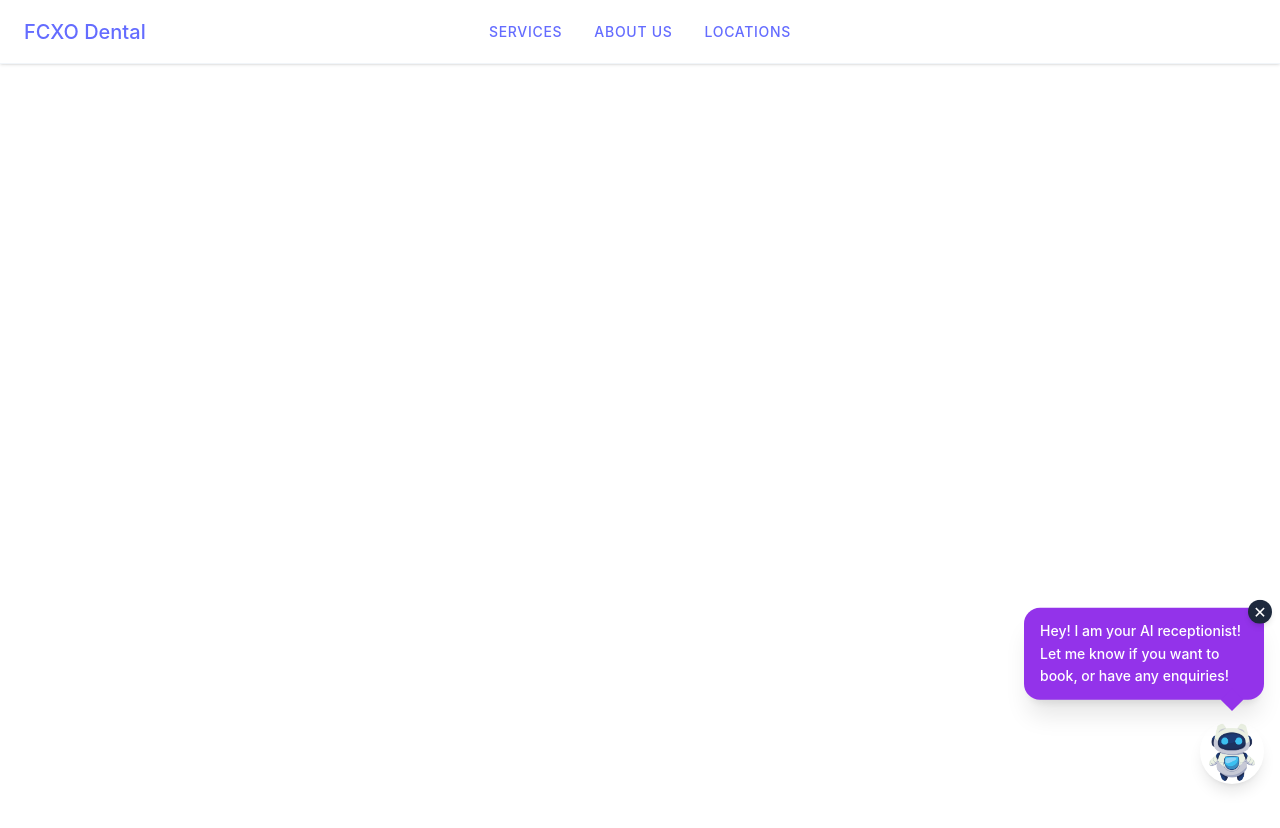
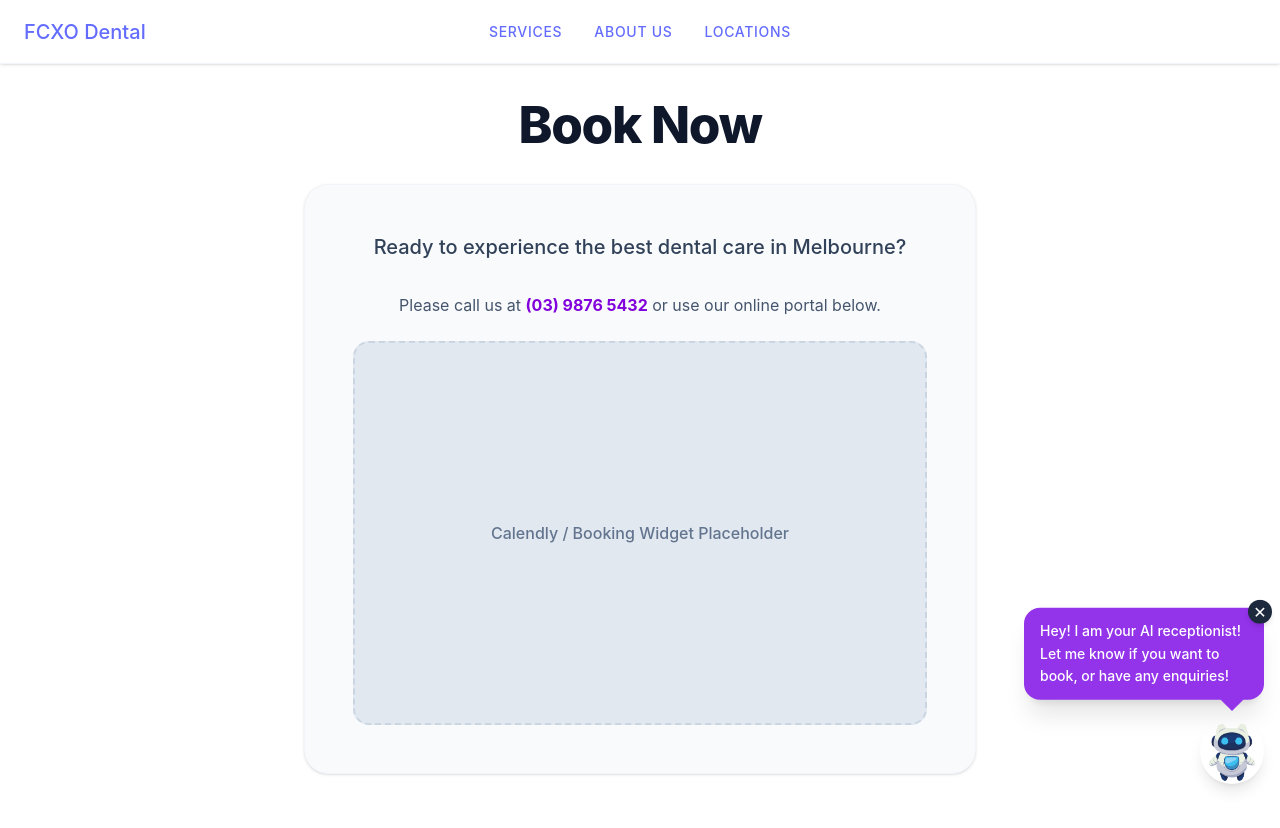
Before and after one commit to frankchau7/chatbot-widget, a React app: page /book-now in a window 1280 px wide. Shown: the top 828 px of the page. Before the commit the page ends 800 px from the top, so only its background shows below. Built offline with nearby package versions, Linux system fonts and the light colour scheme; the HTML template or start-up script is replaced by a standard one.

Commit message:
Add book appointment button

```diff
--- a/src/App.tsx
+++ b/src/App.tsx
@@ -2,6 +2,7 @@ import './App.css'
 import ChatWidget from '../src/frontend/components/ChatWidget'
 import {ServiceBox} from "./frontend/components/ServiceBox.tsx";
 import AboutUs from './frontend/pages/AboutUs.tsx';
+import BookNow from './frontend/pages/BookNow.tsx';
 import { BrowserRouter as Router, Routes, Route, NavLink, Link } from 'react-router-dom';
 
 const Home = () => (
@@ -93,6 +94,7 @@ function App() {
         <Routes>
           <Route path="/" element={<Home />} />
           <Route path="/about" element={<AboutUs />} />
+          <Route path="/book-now" element={<BookNow />} />
         </Routes>
 
         <ChatWidget />
--- a/src/frontend/components/GreetingNotification.tsx
+++ b/src/frontend/components/GreetingNotification.tsx
@@ -19,7 +19,8 @@ const GreetingNotification = ({ name, onClose }: GreetingNotificationProps) => {
       </div>
       <button
         onClick={onClose}
-        className="absolute -top-2 -right-2 bg-slate-800 text-white w-6 h-6 rounded-full flex items-center justify-center text-[10px] hover:bg-slate-700 shadow-md border border-white cursor-pointer transition-colors p-0 shrink-0 aspect-square"
+        className="absolute -top-2 -right-2 bg-slate-800 text-white w-6 h-6 rounded-full flex items-center justify-center text-[10px] hover:bg-slate-700 shadow-md border border-white cursor-pointer transition-colors shrink-0 aspect-square"
+        style={{ padding: 0 }}
         aria-label="Close greeting"
       >
         ✕
--- a/src/frontend/components/TextBox/Banner.tsx
+++ b/src/frontend/components/TextBox/Banner.tsx
@@ -42,8 +42,8 @@ export const Banner = ({ onEditDetails, onEndConversation, readOnly, showMenu =
         <div className="relative" ref={menuRef}>
           <button
             onClick={() => setIsMenuOpen(!isMenuOpen)}
-            className="text-white/80 hover:text-white transition-colors p-0 w-8 h-8 flex items-center justify-center rounded-full shrink-0 aspect-square cursor-pointer"
-            style={{ backgroundColor: 'rgba(255, 255, 255, 0.2)' }}
+            className="text-white/80 hover:text-white transition-colors w-8 h-8 flex items-center justify-center rounded-full shrink-0 aspect-square cursor-pointer"
+            style={{ backgroundColor: 'rgba(255, 255, 255, 0.2)', padding: 0 }}
             aria-label="Menu"
           >
             <svg xmlns="http://www.w3.org/2000/svg" width="20" height="20" viewBox="0 0 24 24" fill="none"
--- a/src/frontend/components/TextBox/TextBox.tsx
+++ b/src/frontend/components/TextBox/TextBox.tsx
@@ -2,6 +2,7 @@ import React, {useCallback, useEffect, useRef, useState} from "react";
 import type {Message, Session} from "../../types";
 import {SEND_MESSAGE_MUTATION} from "./mutations";
 import {useMutation} from "@apollo/client/react";
+import {useNavigate} from "react-router-dom";
 import {TextInput} from "./TextInput";
 import {Banner} from "./Banner";
 import {Popup} from "./Popup.tsx";
@@ -24,6 +25,7 @@ interface TextBoxProps {
 }
 
 const TextBox = ({ isOpen }: TextBoxProps) => {
+  const navigate = useNavigate();
   const [sendMessage] = useMutation<SendMessageData>(SEND_MESSAGE_MUTATION);
   const [sessionId, setSessionId] = useState(() => crypto.randomUUID());
   const [messages, setMessages] = useState<Message[]>([initialMessage]);
@@ -79,6 +81,10 @@ const TextBox = ({ isOpen }: TextBoxProps) => {
     setFormData(cached ? JSON.parse(cached) : { fullName: "", phone: "", email: "" });
     setErrors({ phone: "", email: "" });
   }
+
+  const handleBookAppointment = () => {
+    navigate("/book-now");
+  };
 
   const handleMessageSend = async () => {
     const trimmed = input.trim();
@@ -170,11 +176,21 @@ const TextBox = ({ isOpen }: TextBoxProps) => {
               {readOnly ? (
                   <NewChatButton handleStartNewChat={handleStartNewChat}/>
               ) : !isHideSend && (
-                  <TextInput
-                      input={input}
-                      setInput={setInput}
-                      handleMessageSend={handleMessageSend}
-                  />
+                  <div className="relative">
+                    <div className="absolute -top-14 left-1/2 -translate-x-1/2 z-10">
+                      <button
+                        onClick={handleBookAppointment}
+                        className="bg-slate-200 hover:bg-slate-300 text-slate-800 text-xs font-semibold py-3 px-8 rounded-full shadow-md transition-all duration-200 cursor-pointer whitespace-nowrap"
+                      >
+                        Book Appointment
+                      </button>
+                    </div>
+                    <TextInput
+                        input={input}
+                        setInput={setInput}
+                        handleMessageSend={handleMessageSend}
+                    />
+                  </div>
               )}
             </>
         )}
--- /dev/null
+++ b/src/frontend/pages/BookNow.tsx
@@ -0,0 +1,26 @@
+import React from 'react';
+
+const BookNow: React.FC = () => {
+  return (
+    <main className="pt-24 pb-16 px-6 max-w-6xl mx-auto text-center">
+      <h1 className="text-4xl font-extrabold text-slate-900 mb-8 tracking-tight">
+        Book Now
+      </h1>
+      <div className="bg-slate-50 rounded-3xl p-12 shadow-sm border border-slate-100 max-w-2xl mx-auto">
+        <p className="text-xl text-slate-700 mb-8 font-medium">
+          Ready to experience the best dental care in Melbourne?
+        </p>
+        <div className="space-y-6">
+          <p className="text-slate-600">
+            Please call us at <span className="font-bold text-purple-700">(03) 9876 5432</span> or use our online portal below.
+          </p>
+          <div className="w-full h-96 bg-slate-200 rounded-2xl flex items-center justify-center border-2 border-dashed border-slate-300">
+            <span className="text-slate-500 font-medium">Calendly / Booking Widget Placeholder</span>
+          </div>
+        </div>
+      </div>
+    </main>
+  );
+};
+
+export default BookNow;
--- a/src/index.css
+++ b/src/index.css
@@ -55,7 +55,7 @@ button {
 
 button[class*="rounded-full"] {
   border-radius: 9999px;
-  padding: 0;
+  padding: revert;
 }
 button:hover {
   border-color: #646cff;
--- a/src/server/resolvers/sendMessage.resolver.ts
+++ b/src/server/resolvers/sendMessage.resolver.ts
@@ -62,7 +62,7 @@ export const sendMessageResolvers = {
         );
 
         const completionPromise = openai.chat.completions.create({
-          model: "phi3:mini",
+          model: "qwen3:8b",
           messages,
         });
 
```
